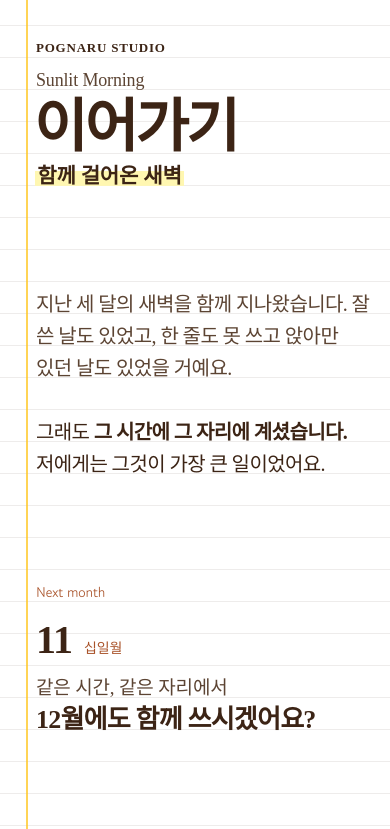
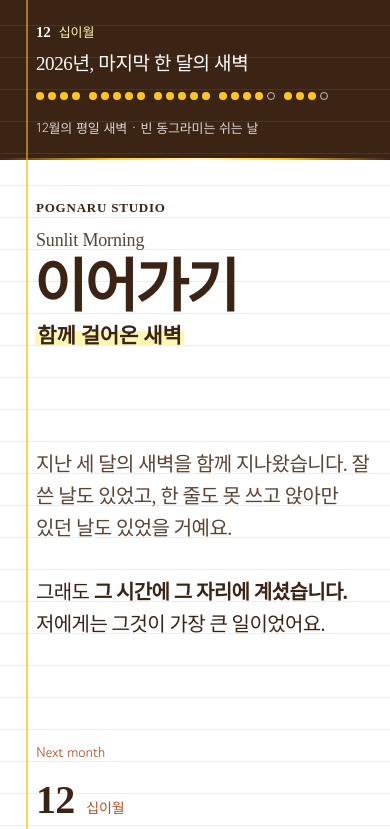
Before and after one commit to POGNARU/sunlit-morning, a plain HTML site: page continue/index.html in a window 390 px wide. Shown: the top 829 px of the page. Drawn offline with Linux system fonts and the light colour scheme; a web font is replaced by a local one.

Commit message:
선릿모닝 이어가기 — 연말 옷 B 입힘, 남아 있던 11월 도장 둘(11 십일월·November)을 12월로 (2026-11-13)
Co-Authored-By: Claude Fable 5.2 <noreply@anthropic.com>

```diff
--- a/continue/index.html
+++ b/continue/index.html
@@ -9,7 +9,7 @@
 <meta property="og:type" content="website">
 <meta property="og:title" content="선릿모닝 이어가기 — 12월의 새벽">
 <meta property="og:description" content="같은 시간, 같은 자리에서. 12월에도 함께 쓰시겠어요?">
-<meta name="theme-color" content="#FFFFFF">
+<meta name="theme-color" content="#3C2415"><!-- 연말 옷 B: 원래 #FFFFFF -->
 <link rel="preconnect" href="https://fonts.googleapis.com">
 <link rel="preconnect" href="https://fonts.gstatic.com" crossorigin>
 <link href="https://fonts.googleapis.com/css2?family=Gowun+Batang:wght@400;700&family=Nanum+Myeongjo:wght@400;700;800&family=Gowun+Dodum&display=swap" rel="stylesheet">
@@ -293,10 +293,53 @@ footer .crew{display:block;font-family:var(--ui);font-size:13px;color:var(--ink-
 @media (prefers-reduced-motion:reduce){
   *,*::before,*::after{animation:none !important;transition:none !important;}
 }
+
+/* ── 연말 옷 B 「창밖은 아직 밤」 (12월만 · 1월에 이 블록째 걷는다) ── */
+.ye-band{padding:var(--row) 0 calc(var(--row) * 1.5);position:relative;}
+/* 아래 가장자리 첫빛 — 글자가 앉지 않는 선 하나만 흐른다 */
+.ye-band::after{
+  content:"";position:absolute;left:0;right:0;bottom:0;height:2px;pointer-events:none;
+  background:linear-gradient(90deg,transparent 0%,var(--amber) 28%,var(--hl) 50%,var(--amber) 72%,transparent 100%);
+}
+.ye-stamp{text-align:right;font-family:var(--display);}
+.ye-stamp b{display:block;font-weight:700;font-size:46px;line-height:calc(var(--row) * 2);letter-spacing:-.02em;color:var(--on-dark);}
+.ye-stamp span{display:block;font-family:var(--ui);font-size:15px;line-height:var(--row);color:var(--hl);}
+.ye-line{font-family:var(--display);font-size:clamp(22px,2.2vw,28px);line-height:calc(var(--row) * 2);color:var(--on-dark);letter-spacing:-.02em;}
+.ye-days{display:flex;align-items:center;flex-wrap:wrap;height:var(--row);column-gap:18px;}
+.ye-days .wk{display:flex;gap:7px;}
+.ye-days i{display:block;width:11px;height:11px;border-radius:50%;background:var(--amber);}
+.ye-days i.off{background:transparent;border:1.5px solid rgba(255,255,255,.7);}
+.ye-cap{font-family:var(--ui);font-size:14.5px;line-height:var(--row);color:var(--on-dark-soft);}
+@media (max-width:720px){
+  .ye-band{padding:calc(var(--row) * .5) 0 calc(var(--row) * .5);}
+  .ye-stamp{text-align:left;}
+  .ye-stamp b,.ye-stamp span{display:inline;font-size:15px;line-height:var(--row);}
+  .ye-stamp span{font-size:13px;margin-left:.35em;}
+  .ye-line{font-size:19px;line-height:var(--row);padding-top:0;}
+  .ye-days{column-gap:9px;}
+  .ye-days .wk{gap:4px;}
+  .ye-days i{width:8px;height:8px;}
+  .ye-days i.off{border-width:1.2px;}
+  .ye-cap{font-size:13px;}
+}
+/* ── /연말 옷 B ── */
 </style>
 </head>
 <body>
 <!-- 매달 바꿀 곳(한 번에): 제목·meta 세 줄의 달 · 「Next month」 도장 · 다음 달 물음 · 3단계의 입금 기한과 달 · 안내 이름표 · 기간 · 쉬는 날 줄 · 맺음 인사 · 폰 바닥 띠 / 폼이 바뀌면 신청 주소 두 곳(맺음 단추·바닥 띠) -->
+
+<!-- 연말 옷 -->
+<section class="ye-band night ruled" aria-label="2026년 12월">
+  <div class="sheet">
+    <p class="mg ye-stamp"><b>12</b> <span>십이월</span></p>
+    <div class="mn">
+      <p class="ye-line">2026년, 마지막 한 달의 새벽</p>
+      <div class="ye-days" role="img" aria-label="12월 평일 새벽 1일부터 30일까지. 25일과 31일은 쉽니다"><span class="wk"><i></i><i></i><i></i><i></i></span><span class="wk"><i></i><i></i><i></i><i></i><i></i></span><span class="wk"><i></i><i></i><i></i><i></i><i></i></span><span class="wk"><i></i><i></i><i></i><i></i><i class="off"></i></span><span class="wk"><i></i><i></i><i></i><i class="off"></i></span></div>
+      <p class="ye-cap">12월의 평일 새벽 · 빈 동그라미는 쉬는 날</p>
+    </div>
+  </div>
+</section>
+<!-- /연말 옷 -->
 
 <header class="hero hero-c ruled">
   <div class="sheet top"><div class="mg wordmark">POGNARU STUDIO</div></div>
@@ -328,7 +371,7 @@ footer .crew{display:block;font-family:var(--ui);font-size:13px;color:var(--ink-
 <section class="sec next ruled" aria-labelledby="next-label">
   <div class="sheet">
     <h2 class="mg note-label" id="next-label">Next month</h2>
-    <p class="mg month"><b>11</b> <span>십일월</span></p>
+    <p class="mg month"><b>12</b> <span>십이월</span></p>
     <div class="mn next-q">
       <p class="q"><span class="ln">같은 시간, 같은 자리에서</span><span class="ln turn">12월에도 함께 쓰시겠어요?</span></p>
     </div>
@@ -365,7 +408,7 @@ footer .crew{display:block;font-family:var(--ui);font-size:13px;color:var(--ink-
 
 <section class="sec info-c ruled" aria-labelledby="info-label">
   <div class="sheet">
-    <h2 class="mg note-label" id="info-label">November</h2>
+    <h2 class="mg note-label" id="info-label">December</h2>
     <div class="mn">
       <dl class="facts">
         <dt>기간</dt><dd>12월 1일(화) ~ 30일(수)</dd>
```
Also changed, not shown: 1 other file.
